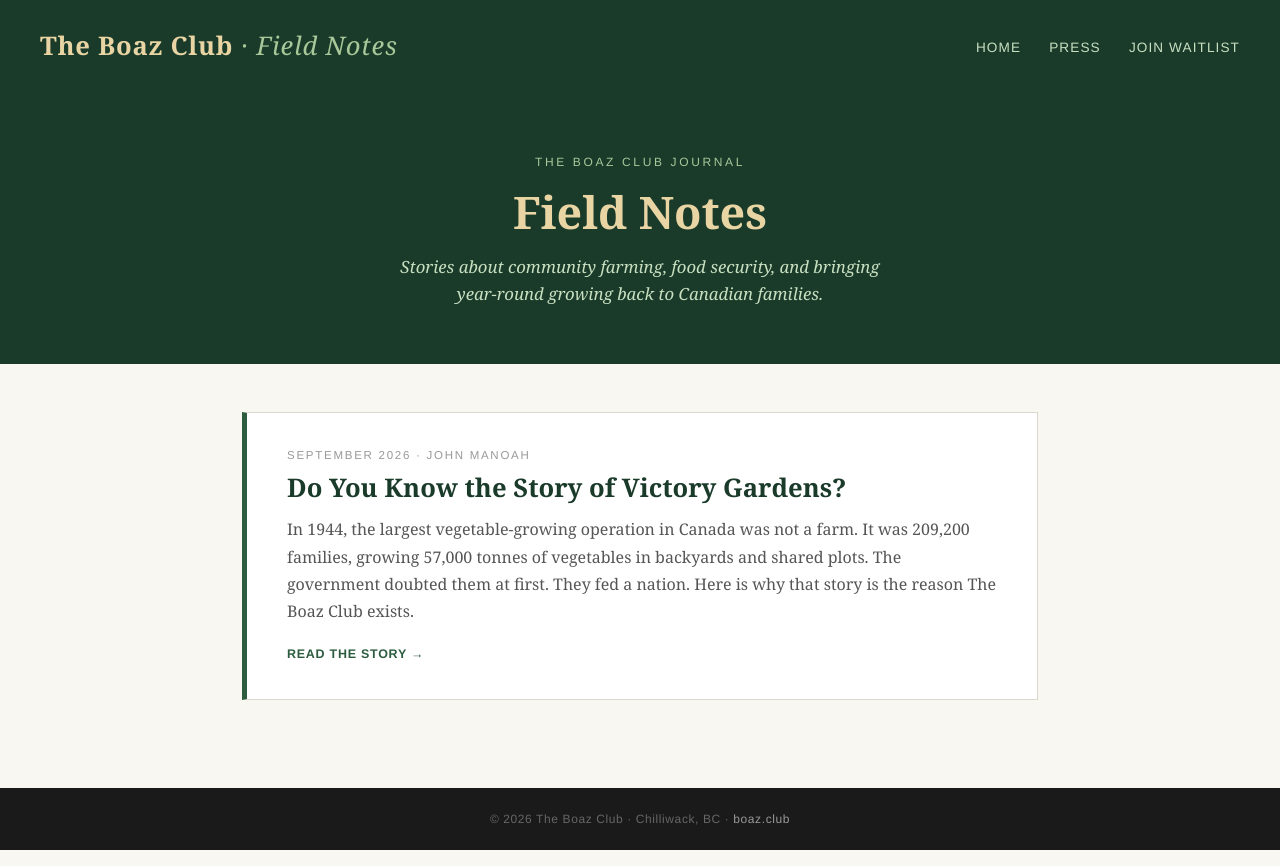
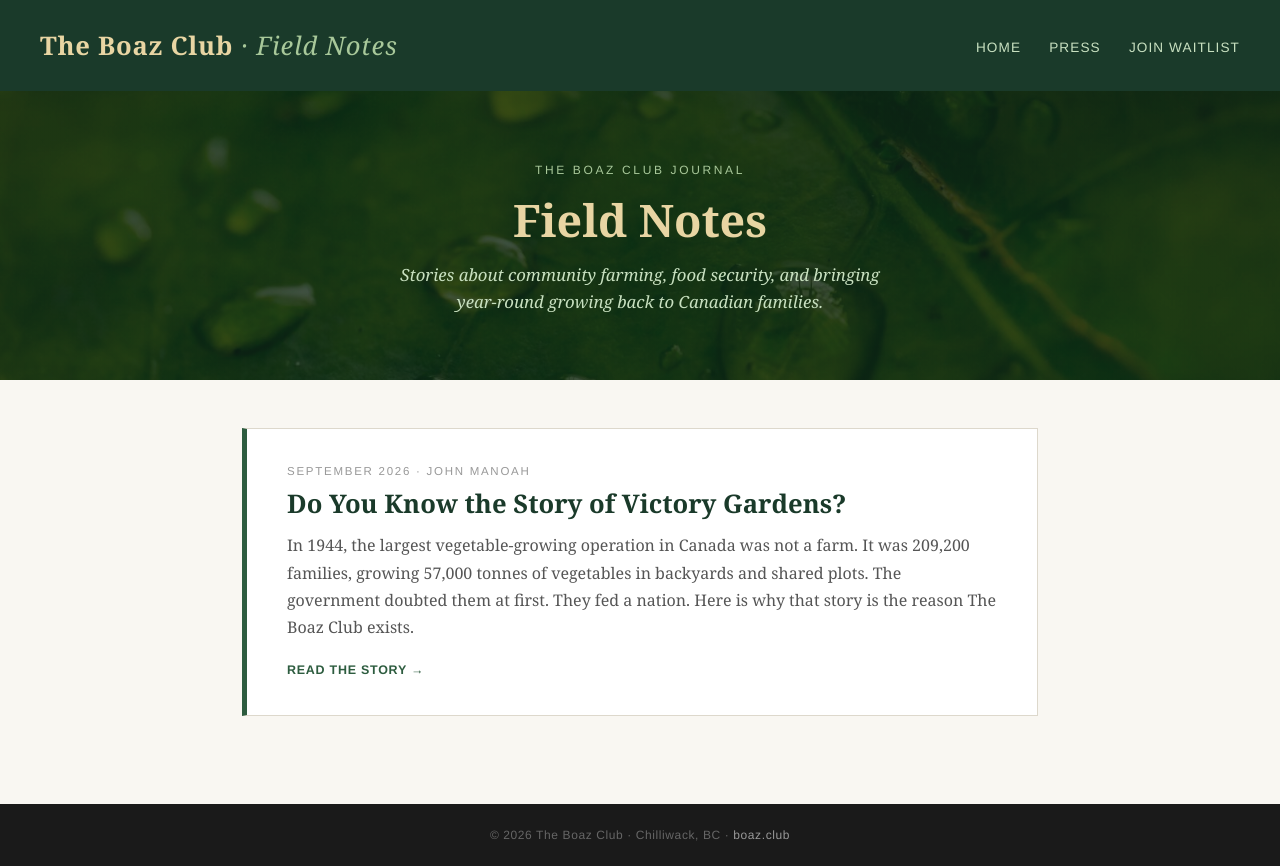
Before and after one commit to jms-1005/boaz-website, a plain HTML site: page blog/index.html in a window 1280 px wide. Drawn offline with Linux system fonts and the light colour scheme.

Commit message:
Blog index: leaf photo hero background

```diff
--- a/blog/index.html
+++ b/blog/index.html
@@ -38,7 +38,13 @@
     }
     header nav a:hover { color: #e8d5a3; }
 
-    .hero { background: #1a3a2a; text-align: center; padding: 64px 32px 56px; }
+    .hero {
+      background:
+        linear-gradient(rgba(14, 35, 24, 0.78), rgba(14, 35, 24, 0.78)),
+        url('field-notes-hero.jpg') center / cover no-repeat;
+      background-color: #1a3a2a;
+      text-align: center; padding: 72px 32px 64px;
+    }
     .hero .eyebrow {
       font-family: 'Helvetica Neue', Arial, sans-serif; font-size: 0.75rem;
       letter-spacing: 0.22em; text-transform: uppercase; color: #a8c89a; margin-bottom: 16px;
```
Also changed, not shown: blog/field-notes-hero.jpg (added).
